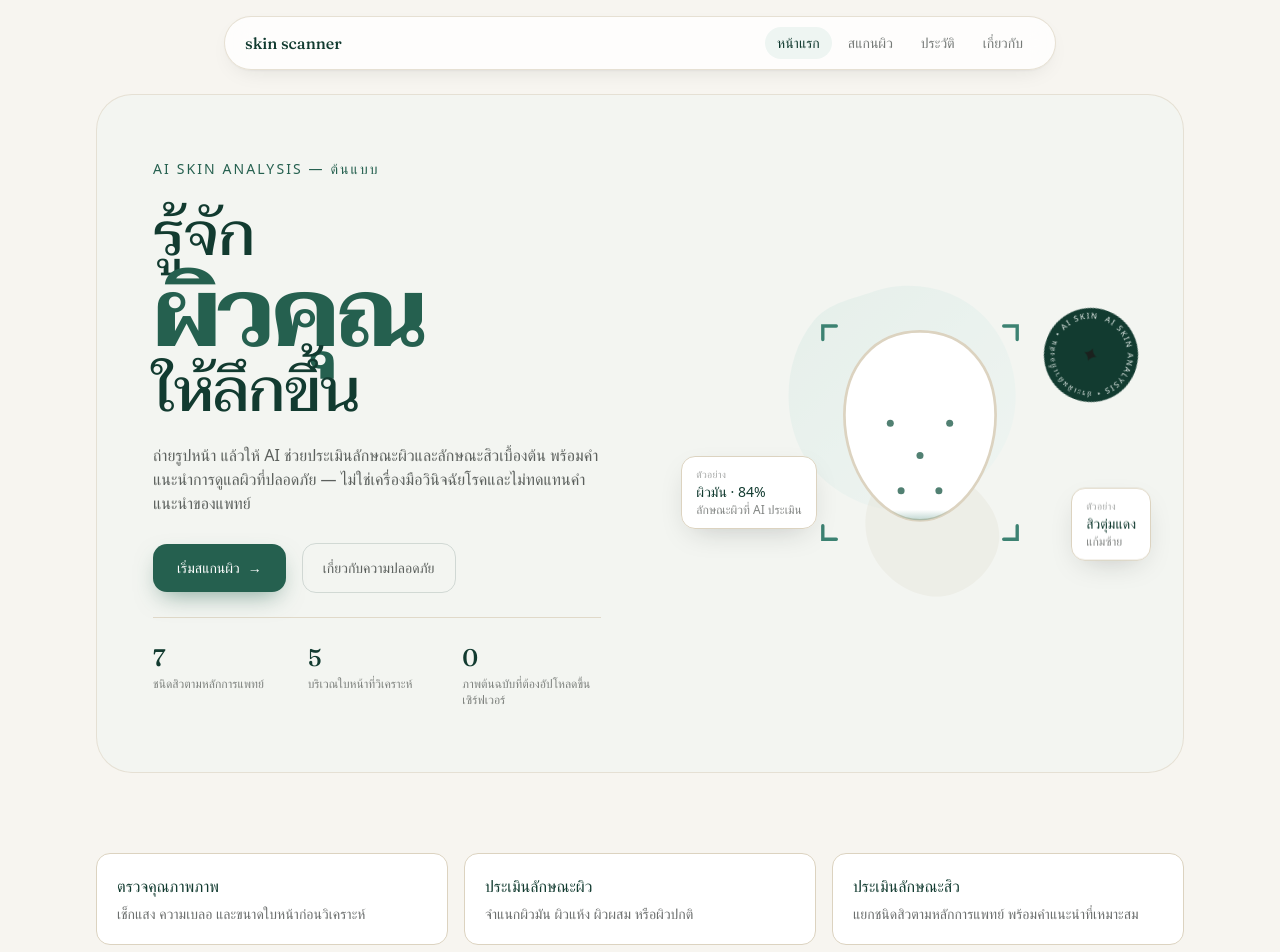
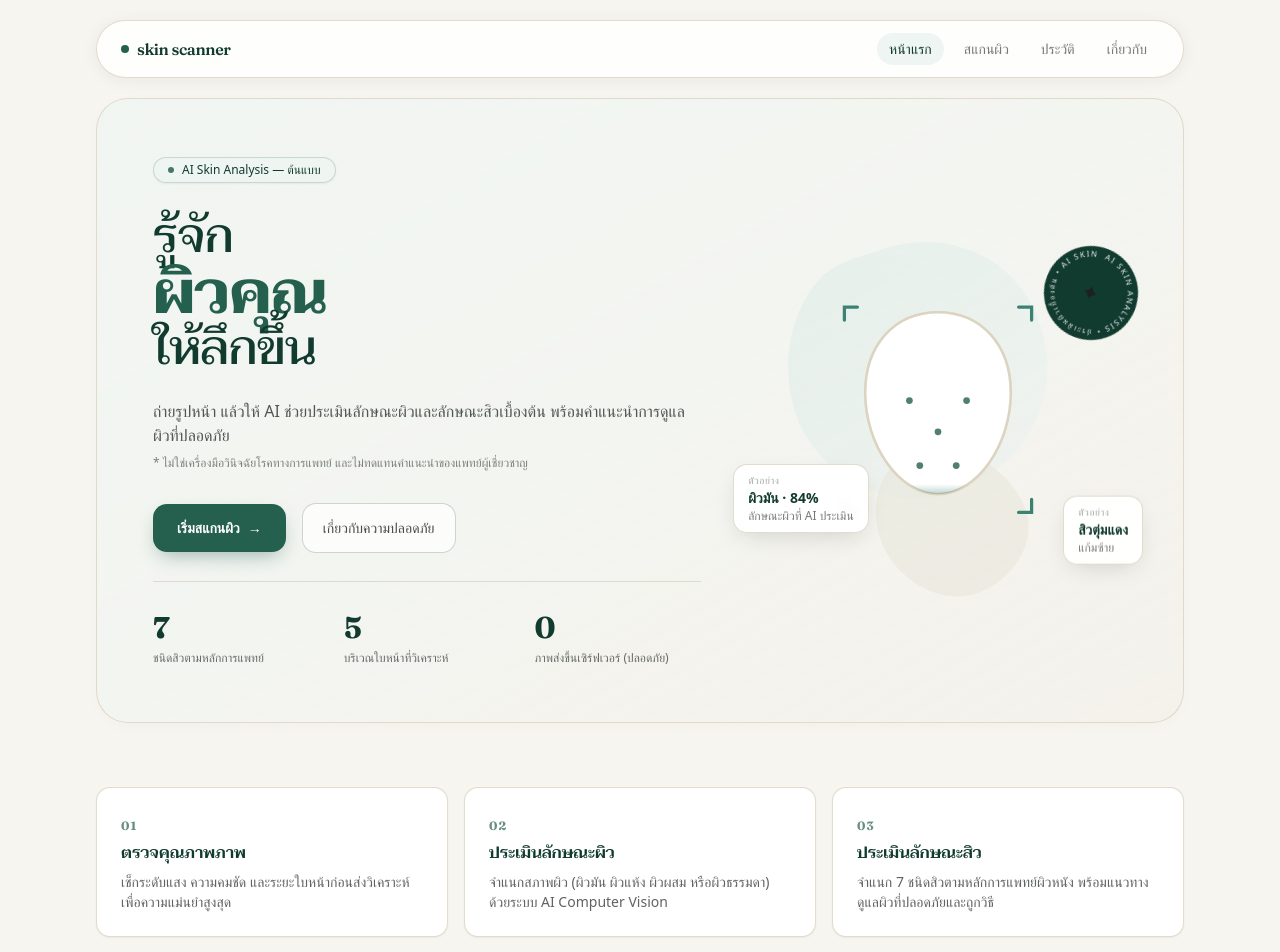
Before and after one commit to 77Henvi/AcneCare, a Next.js app: page / in a window 1280 px wide. Shown: the top 952 px of the page. Built offline with nearby package versions, Linux system fonts and the light colour scheme; a web font is replaced by a local one.

Commit message:
fix(ui): balance hero layout proportions and typography

```diff
--- a/app/layout.tsx
+++ b/app/layout.tsx
@@ -10,9 +10,11 @@ export const metadata: Metadata = {
 export default function RootLayout({ children }: { children: React.ReactNode }) {
   return (
     <html lang="th">
-      <body className="font-sans antialiased">
+      <body className="font-sans antialiased selection:bg-teal-100 selection:text-teal-900">
         <Nav />
-        <main className="mx-auto w-full max-w-6xl px-4 py-8 sm:px-6 sm:py-10 lg:px-8 2xl:max-w-[1440px] 2xl:px-12 2xl:py-14">{children}</main>
+        <main className="mx-auto w-full max-w-5xl px-4 py-6 sm:px-6 sm:py-8 lg:max-w-6xl lg:px-8 lg:py-10">
+          {children}
+        </main>
       </body>
     </html>
   );
--- a/app/page.tsx
+++ b/app/page.tsx
@@ -9,56 +9,64 @@ import FloatingPreviewCard from "@/components/FloatingPreviewCard";
 
 const container = {
   hidden: {},
-  show: { transition: { staggerChildren: 0.09, delayChildren: 0.05 } },
+  show: { transition: { staggerChildren: 0.08, delayChildren: 0.05 } },
 };
 
 const item = {
   hidden: { opacity: 0, y: 14 },
-  show: { opacity: 1, y: 0, transition: { duration: 0.5, ease: [0.22, 1, 0.36, 1] } },
+  show: { opacity: 1, y: 0, transition: { duration: 0.45, ease: [0.22, 1, 0.36, 1] } },
 };
 
-// Honest, non-clinical facts about the system itself — never a fabricated
-// accuracy/percentage claim, per the design doc's medical-safety guardrail.
+// Honest, non-clinical facts about the system itself
 const facts = [
   { value: "7", label: "ชนิดสิวตามหลักการแพทย์" },
   { value: "5", label: "บริเวณใบหน้าที่วิเคราะห์" },
-  { value: "0", label: "ภาพต้นฉบับที่ต้องอัปโหลดขึ้นเซิร์ฟเวอร์" },
+  { value: "0", label: "ภาพส่งขึ้นเซิร์ฟเวอร์ (ปลอดภัย)" },
 ];
 
 export default function LandingPage() {
   return (
-    <div className="space-y-14 sm:space-y-20">
+    <div className="space-y-10 sm:space-y-14 lg:space-y-16">
       {/* ── Hero ─────────────────────────────────────────────────────── */}
-      <section className="relative overflow-hidden rounded-[1.75rem] border border-sand-300/60 bg-teal-50/40 px-5 py-10 sm:rounded-[2.25rem] sm:px-10 sm:py-14 lg:px-14 lg:py-16 2xl:px-20 2xl:py-20">
-        <div className="grid items-center gap-12 lg:grid-cols-[1.2fr_1fr] lg:gap-10 xl:gap-16">
-          <motion.div variants={container} initial="hidden" animate="show" className="space-y-6">
-            <motion.p variants={item} className="text-xs font-medium uppercase tracking-[0.15em] text-teal-600 sm:text-sm">
-              AI Skin Analysis — ต้นแบบ
-            </motion.p>
+      <section className="relative overflow-hidden rounded-[2rem] border border-sand-300/80 bg-gradient-to-br from-teal-50/70 via-teal-50/40 to-sand-100/30 p-6 sm:p-10 lg:p-12 xl:p-14 shadow-[0_4px_24px_-10px_rgba(27,33,30,0.05)]">
+        <div className="grid items-center gap-10 lg:grid-cols-12 lg:gap-8 xl:gap-12">
+          {/* Left Content Column (7 cols on lg) */}
+          <motion.div
+            variants={container}
+            initial="hidden"
+            animate="show"
+            className="space-y-6 sm:space-y-7 lg:col-span-7"
+          >
+            <motion.div variants={item} className="inline-flex items-center gap-2 rounded-full border border-teal-600/20 bg-teal-50/80 px-3.5 py-1 text-xs font-medium text-teal-900 shadow-sm backdrop-blur-sm">
+              <span className="h-1.5 w-1.5 rounded-full bg-teal-600 animate-pulse"></span>
+              <span>AI Skin Analysis — ต้นแบบ</span>
+            </motion.div>
 
-            <motion.h1 variants={item} className="text-balance leading-[1.3] sm:leading-[1.25]">
-              <span className="block font-display text-4xl font-medium text-teal-900 sm:text-5xl lg:text-6xl 2xl:text-7xl">
+            <motion.h1 variants={item} className="font-display tracking-tight text-teal-900">
+              <span className="block text-3xl font-medium sm:text-4xl lg:text-5xl">
                 รู้จัก
               </span>
-              <span className="block font-display text-5xl font-bold tracking-tight text-teal-600 sm:text-6xl lg:text-7xl xl:text-8xl 2xl:text-9xl">
+              <span className="block text-4xl font-bold text-teal-600 sm:text-5xl lg:text-6xl my-0.5">
                 ผิวคุณ
               </span>
-              <span className="block font-display text-4xl font-medium text-teal-900 sm:text-5xl lg:text-6xl 2xl:text-7xl">
+              <span className="block text-3xl font-medium sm:text-4xl lg:text-5xl">
                 ให้ลึกขึ้น
               </span>
             </motion.h1>
 
-            <motion.p variants={item} className="max-w-md text-sm text-ink/70 sm:text-base">
+            <motion.p variants={item} className="max-w-xl text-sm leading-relaxed text-ink/75 sm:text-base">
               ถ่ายรูปหน้า แล้วให้ AI ช่วยประเมินลักษณะผิวและลักษณะสิวเบื้องต้น พร้อมคำแนะนำการดูแลผิวที่ปลอดภัย
-              — ไม่ใช่เครื่องมือวินิจฉัยโรคและไม่ทดแทนคำแนะนำของแพทย์
+              <span className="mt-2 block text-xs text-ink/55">
+                * ไม่ใช่เครื่องมือวินิจฉัยโรคทางการแพทย์ และไม่ทดแทนคำแนะนำของแพทย์ผู้เชี่ยวชาญ
+              </span>
             </motion.p>
 
-            <motion.div variants={item} className="flex flex-wrap items-center gap-x-4 gap-y-2 pt-1">
+            <motion.div variants={item} className="flex flex-wrap items-center gap-3 pt-1 sm:gap-4">
               <Link href="/scan" className="inline-block">
                 <motion.span
-                  whileHover={{ scale: 1.04 }}
-                  whileTap={{ scale: 0.97 }}
-                  className="inline-flex items-center gap-2 rounded-card bg-teal-600 px-6 py-3.5 text-sm font-medium text-white shadow-[0_10px_24px_-8px_rgba(37,96,79,0.55)] hover:bg-teal-900 transition-colors"
+                  whileHover={{ scale: 1.03 }}
+                  whileTap={{ scale: 0.98 }}
+                  className="inline-flex items-center gap-2 rounded-card bg-teal-600 px-6 py-3.5 text-sm font-semibold text-white shadow-[0_8px_20px_-6px_rgba(37,96,79,0.45)] hover:bg-teal-900 transition-colors cursor-pointer"
                 >
                   เริ่มสแกนผิว
                   <span aria-hidden>→</span>
@@ -66,47 +74,49 @@ export default function LandingPage() {
               </Link>
               <Link
                 href="/about"
-                className="rounded-card border border-teal-900/15 px-5 py-3.5 text-sm font-medium text-ink/70 hover:border-teal-400 hover:text-teal-600 transition-colors"
+                className="rounded-card border border-teal-900/20 bg-surface/70 px-5 py-3.5 text-sm font-medium text-ink/80 hover:border-teal-600 hover:text-teal-900 hover:bg-surface transition-all"
               >
                 เกี่ยวกับความปลอดภัย
               </Link>
             </motion.div>
 
-            <motion.dl variants={item} className="grid max-w-md grid-cols-3 gap-3 border-t border-sand-300/80 pt-6 sm:gap-4">
+            <motion.dl variants={item} className="grid grid-cols-3 gap-3 border-t border-sand-300/80 pt-6 sm:gap-6 max-w-xl">
               {facts.map((f) => (
-                <div key={f.label}>
+                <div key={f.label} className="space-y-1">
                   <dt className="sr-only">{f.label}</dt>
-                  <dd className="font-display text-xl text-teal-900 sm:text-2xl">{f.value}</dd>
-                  <dd className="mt-0.5 text-[11px] leading-snug text-ink/55 sm:text-xs">{f.label}</dd>
+                  <dd className="font-display text-2xl font-bold text-teal-900 sm:text-3xl">{f.value}</dd>
+                  <dd className="text-[11px] font-medium leading-snug text-ink/65 sm:text-xs">{f.label}</dd>
                 </div>
               ))}
             </motion.dl>
           </motion.div>
 
-          {/* ── Visual side: blobs + scan visual + floating chips ─────── */}
-          <div className="relative mx-auto flex w-full max-w-[300px] items-center justify-center py-6 lg:max-w-none lg:py-0">
+          {/* Right Visual Stage (5 cols on lg) */}
+          <div className="relative flex items-center justify-center lg:col-span-5">
+            <div className="relative flex w-full max-w-[320px] sm:max-w-[360px] lg:max-w-[380px] items-center justify-center p-4 sm:p-6">
               <HeroBlobBackground />
 
               <motion.div
                 initial={{ opacity: 0, scale: 0.92 }}
                 animate={{ opacity: 1, scale: 1 }}
                 transition={{ duration: 0.6, ease: [0.22, 1, 0.36, 1], delay: 0.15 }}
-              className="w-full max-w-[220px] sm:max-w-[250px] lg:max-w-[270px] 2xl:max-w-[320px]"
+                className="relative w-full max-w-[220px] sm:max-w-[260px]"
               >
                 <HeroScanVisual />
               </motion.div>
 
-            {/* rotating badge — top-right, hidden on the smallest screens to avoid clutter */}
-            <div className="absolute -right-1 -top-1 hidden sm:block lg:-right-3 lg:top-2">
+              {/* rotating badge — top-right */}
+              <div className="absolute -top-2 -right-2 sm:-top-3 sm:-right-3 z-10">
                 <RotatingBadge />
               </div>
 
-            {/* floating example-output chips — desktop/tablet only; mobile keeps the hero clean */}
-            <div className="absolute -left-2 bottom-6 hidden md:block lg:-left-8 lg:bottom-10">
+              {/* floating example-output chips */}
+              <div className="absolute -left-2 bottom-6 sm:-left-4 sm:bottom-8 z-10">
                 <FloatingPreviewCard title="ผิวมัน · 84%" subtitle="ลักษณะผิวที่ AI ประเมิน" delay={0.7} />
               </div>
-            <div className="absolute -right-2 bottom-0 hidden md:block lg:-right-6 lg:bottom-2">
+              <div className="absolute -right-2 -bottom-2 sm:-right-4 sm:bottom-0 z-10">
                 <FloatingPreviewCard title="สิวตุ่มแดง" subtitle="แก้มซ้าย" delay={0.95} />
+              </div>
             </div>
           </div>
         </div>
@@ -117,22 +127,37 @@ export default function LandingPage() {
         variants={container}
         initial="hidden"
         whileInView="show"
-        viewport={{ once: true, margin: "-60px" }}
+        viewport={{ once: true, margin: "-40px" }}
         className="grid gap-4 sm:grid-cols-2 lg:grid-cols-3"
       >
         {[
-          { title: "ตรวจคุณภาพภาพ", body: "เช็กแสง ความเบลอ และขนาดใบหน้าก่อนวิเคราะห์" },
-          { title: "ประเมินลักษณะผิว", body: "จำแนกผิวมัน ผิวแห้ง ผิวผสม หรือผิวปกติ" },
-          { title: "ประเมินลักษณะสิว", body: "แยกชนิดสิวตามหลักการแพทย์ พร้อมคำแนะนำที่เหมาะสม" },
+          {
+            num: "01",
+            title: "ตรวจคุณภาพภาพ",
+            body: "เช็กระดับแสง ความคมชัด และระยะใบหน้าก่อนส่งวิเคราะห์ เพื่อความแม่นยำสูงสุด",
+          },
+          {
+            num: "02",
+            title: "ประเมินลักษณะผิว",
+            body: "จำแนกสภาพผิว (ผิวมัน ผิวแห้ง ผิวผสม หรือผิวธรรมดา) ด้วยระบบ AI Computer Vision",
+          },
+          {
+            num: "03",
+            title: "ประเมินลักษณะสิว",
+            body: "จำแนก 7 ชนิดสิวตามหลักการแพทย์ผิวหนัง พร้อมแนวทางดูแลผิวที่ปลอดภัยและถูกวิธี",
+          },
         ].map((f) => (
           <motion.div
             key={f.title}
             variants={item}
             whileHover={{ y: -3, borderColor: "#3C8272" }}
-            className="rounded-card border border-sand-300 bg-surface p-5 transition-colors"
+            className="group rounded-card border border-sand-300/80 bg-surface p-5 sm:p-6 shadow-sm transition-all hover:shadow-md hover:border-teal-400"
           >
-            <h2 className="font-medium text-teal-900">{f.title}</h2>
-            <p className="mt-1.5 text-sm text-ink/65">{f.body}</p>
+            <span className="font-display text-xs font-bold tracking-widest text-teal-600/70">{f.num}</span>
+            <h2 className="mt-1 font-display text-base font-semibold text-teal-900 group-hover:text-teal-600 transition-colors">
+              {f.title}
+            </h2>
+            <p className="mt-2 text-xs leading-relaxed text-ink/70 sm:text-sm">{f.body}</p>
           </motion.div>
         ))}
       </motion.section>
--- a/components/FloatingPreviewCard.tsx
+++ b/components/FloatingPreviewCard.tsx
@@ -24,11 +24,11 @@ export default function FloatingPreviewCard({ title, subtitle, delay = 0, classN
         scale: { duration: 0.5, delay },
         y: { duration: 4.5, repeat: Infinity, ease: "easeInOut", delay: delay + 0.5 },
       }}
-      className={`rounded-card border border-sand-300 bg-surface/95 px-3.5 py-2.5 shadow-[0_10px_30px_-12px_rgba(27,33,30,0.25)] backdrop-blur-sm ${className}`}
+      className={`rounded-card border border-sand-300/80 bg-surface/95 px-3.5 py-2 shadow-[0_8px_24px_-8px_rgba(27,33,30,0.18)] backdrop-blur-sm whitespace-nowrap select-none ${className}`}
     >
-      <p className="text-[10px] uppercase tracking-wide text-ink/40">ตัวอย่าง</p>
-      <p className="text-sm font-medium text-teal-900">{title}</p>
-      <p className="text-xs text-ink/55">{subtitle}</p>
+      <p className="text-[10px] font-medium uppercase tracking-wider text-ink/40">ตัวอย่าง</p>
+      <p className="text-sm font-semibold text-teal-900">{title}</p>
+      <p className="text-xs text-ink/60">{subtitle}</p>
     </motion.div>
   );
 }
--- a/components/HeroScanVisual.tsx
+++ b/components/HeroScanVisual.tsx
@@ -11,7 +11,7 @@ import { motion } from "framer-motion";
  */
 export default function HeroScanVisual() {
   return (
-    <div className="relative aspect-square w-full max-w-[280px] mx-auto lg:mx-0">
+    <div className="relative aspect-square w-full">
       <svg viewBox="0 0 200 200" className="h-full w-full" aria-hidden>
         <defs>
           <clipPath id="face-clip">
--- a/components/Nav.tsx
+++ b/components/Nav.tsx
@@ -15,12 +15,13 @@ export default function Nav() {
   const pathname = usePathname();
 
   return (
-    <header className="sticky top-3 z-20 mx-auto flex max-w-4xl justify-center px-4 sm:top-4 sm:px-6 lg:px-8 2xl:max-w-5xl">
-      <div className="flex w-full items-center justify-between gap-2 rounded-full border border-sand-300/70 bg-surface/80 px-3.5 py-2 shadow-[0_1px_2px_rgba(27,33,30,0.04),0_8px_24px_-12px_rgba(27,33,30,0.15)] backdrop-blur-md sm:gap-4 sm:px-5 sm:py-2.5">
-        <Link href="/" className="font-display text-sm text-teal-900 sm:text-base">
+    <header className="sticky top-3 z-20 mx-auto flex w-full max-w-5xl justify-center px-4 sm:top-5 sm:px-6 lg:max-w-6xl lg:px-8">
+      <div className="flex w-full items-center justify-between gap-3 rounded-full border border-sand-300/80 bg-surface/85 px-4 py-2.5 shadow-[0_2px_16px_rgba(27,33,30,0.06)] backdrop-blur-md sm:px-6 sm:py-3">
+        <Link href="/" className="flex items-center gap-2 font-display text-sm font-semibold tracking-tight text-teal-900 sm:text-base">
+          <span className="inline-block h-2 w-2 rounded-full bg-teal-600"></span>
           skin scanner
         </Link>
-        <nav className="flex items-center gap-0.5 overflow-x-auto text-xs sm:gap-1 sm:text-sm">
+        <nav className="flex items-center gap-1 overflow-x-auto text-xs sm:gap-2 sm:text-sm">
           {links.map((l) => {
             const active = pathname === l.href;
             return (
```
Lines whose indentation alone changed are shown as unchanged.
